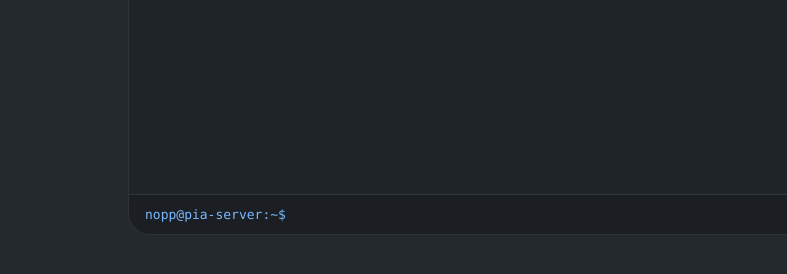
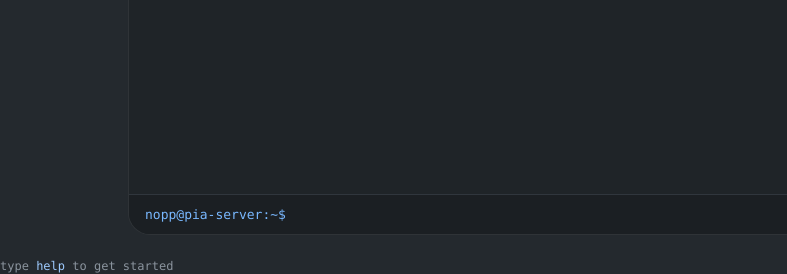
Before and after one commit to nopp/carlosmalucellicom, a plain HTML site: page index.html in a window 1280 px wide. Shown: the part 545-819 px from the top of the page, without its empty margins (0-787 px from the left). Drawn offline with Linux system fonts and the light colour scheme.

Commit message:
Update index.html

```diff
--- a/index.html
+++ b/index.html
@@ -121,7 +121,7 @@
         />
       </div>
     </div>
-
+    <span class="welcome-hint">type <span>help</span> to get started</span>
     <script src="assets/script.js"></script>
   </body>
 </html>
```
